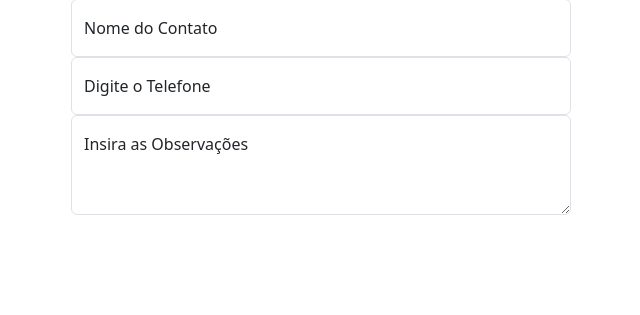
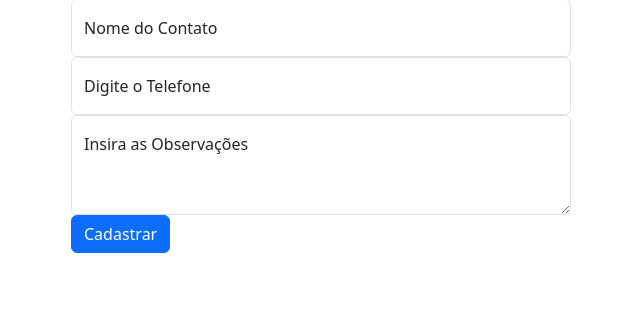
Before and after one commit to EduBarros101/udemy-estudos, a PHP site: page /create.php in a window 1280 px wide. Shown: the part 238-553 px from the top of the page, without its empty margins (319-959 px from the left). Run offline with PHP 8.4, Linux system fonts and the light colour scheme; data that the repository does not hold is empty.

Commit message:
Adicionado botão Cadastrar

```diff
--- a/matheus_battisti/php/17_agenda/create.php
+++ b/matheus_battisti/php/17_agenda/create.php
@@ -26,6 +26,8 @@ include_once("templates/header.php");
       <label for="observations">Insira as Observações</label>
     </div>
 
+    <button type="submit" class="btn btn-primary">Cadastrar</button>
+
   </form>
 </div>
 
```
